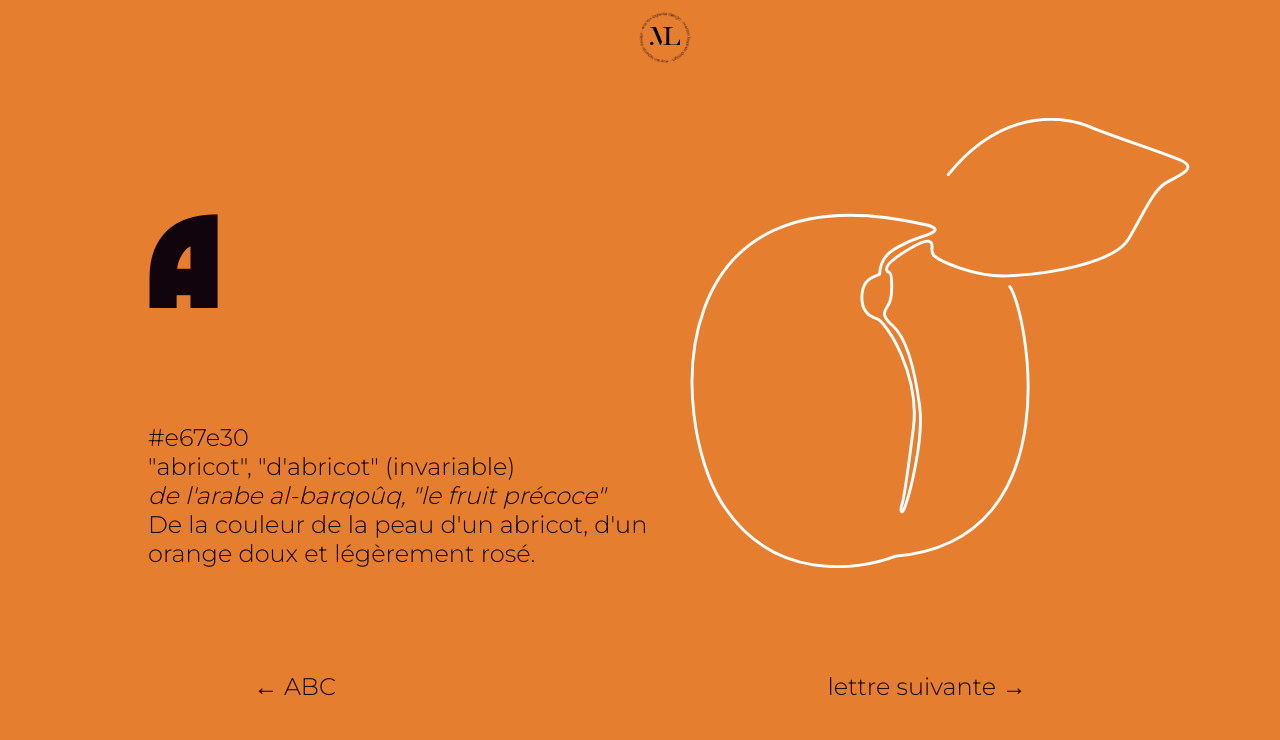
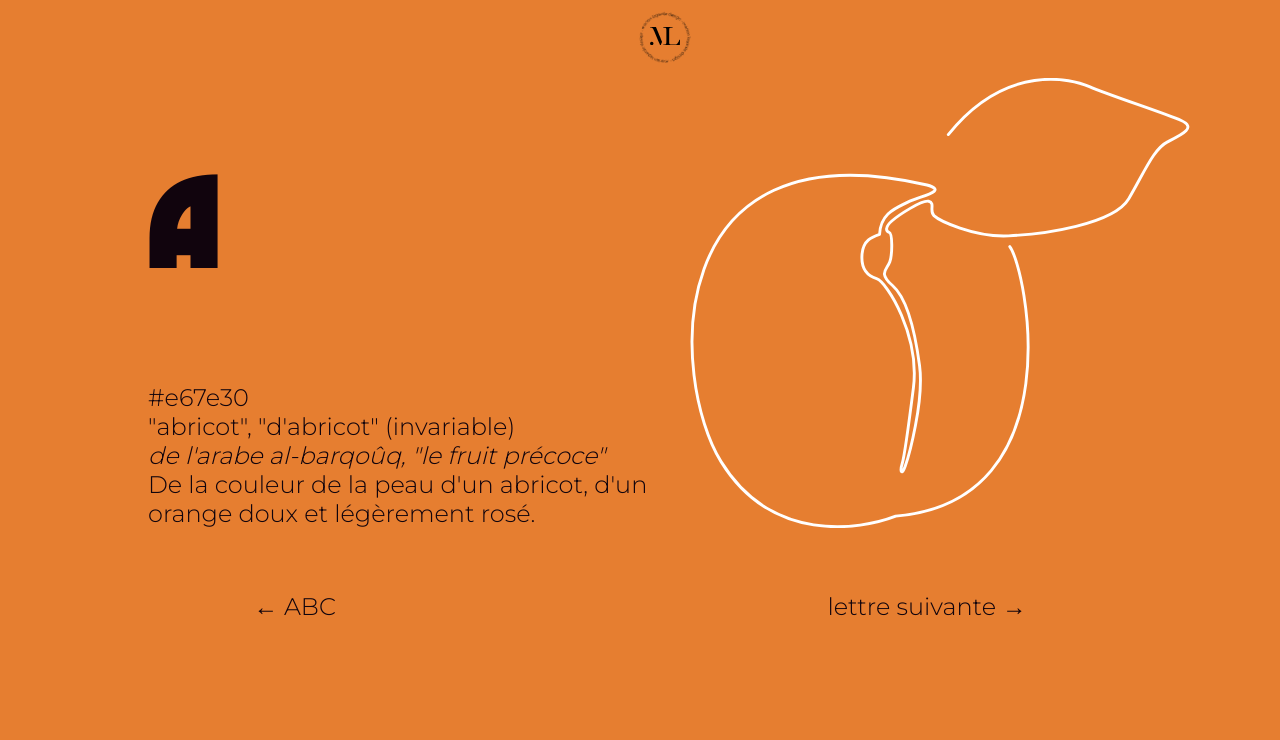
Before and after one commit to marionlgrd/m1wd-css-abc-marion-lagarde, a plain HTML site: page lettera.html in a window 1280 px wide. Drawn offline with Linux system fonts and the light colour scheme.

Commit message:
Update masterletter.css

```diff
--- a/css/masterletter.css
+++ b/css/masterletter.css
@@ -106,7 +106,7 @@ h1{
   flex-direction: row;
   align-items: center;
   justify-content: space-around;
-  margin-top: 10vh;
+  margin-top: 5vh;
 }
 
 p{color:var(--fontcolor);
@@ -130,5 +130,5 @@ footer{
   flex-direction: row;
   align-items: center;
   justify-content: space-around;
-  margin-top: 10vh;
+  margin-top: 5vh;
 }
```
